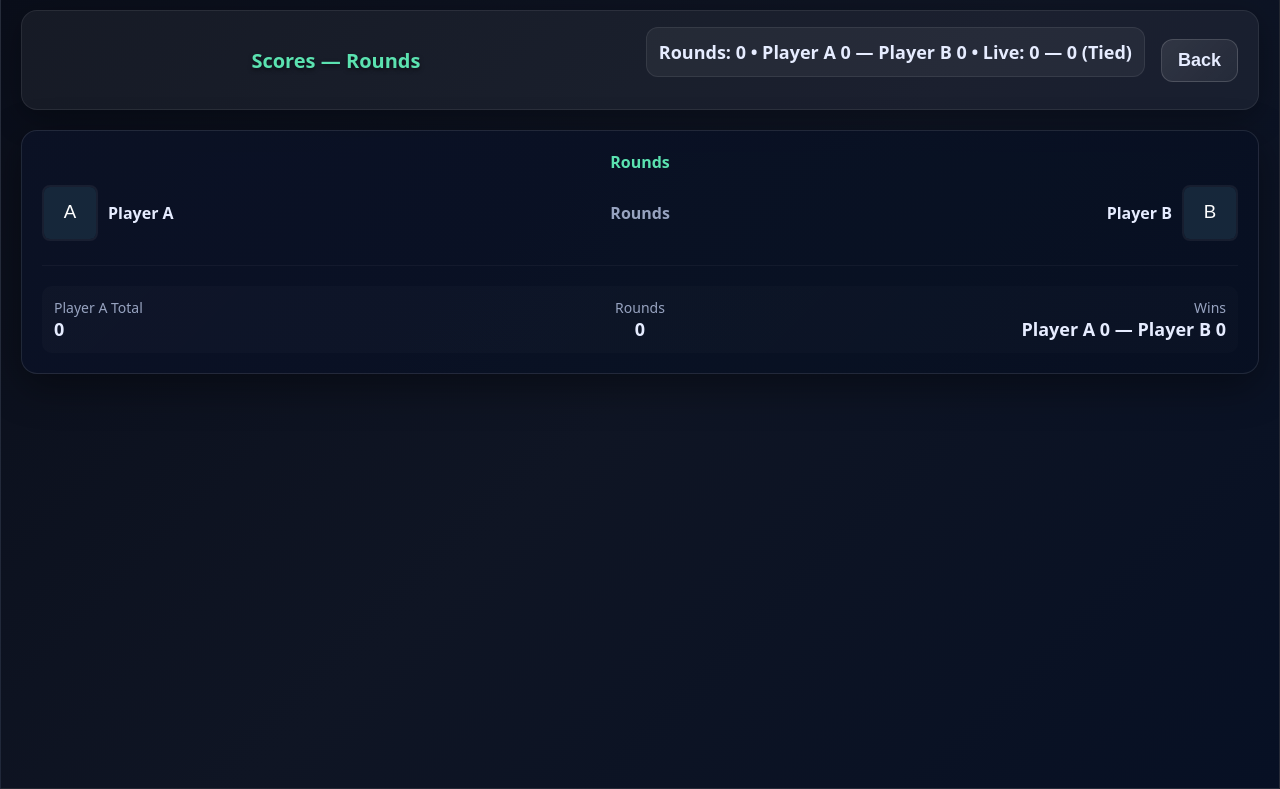
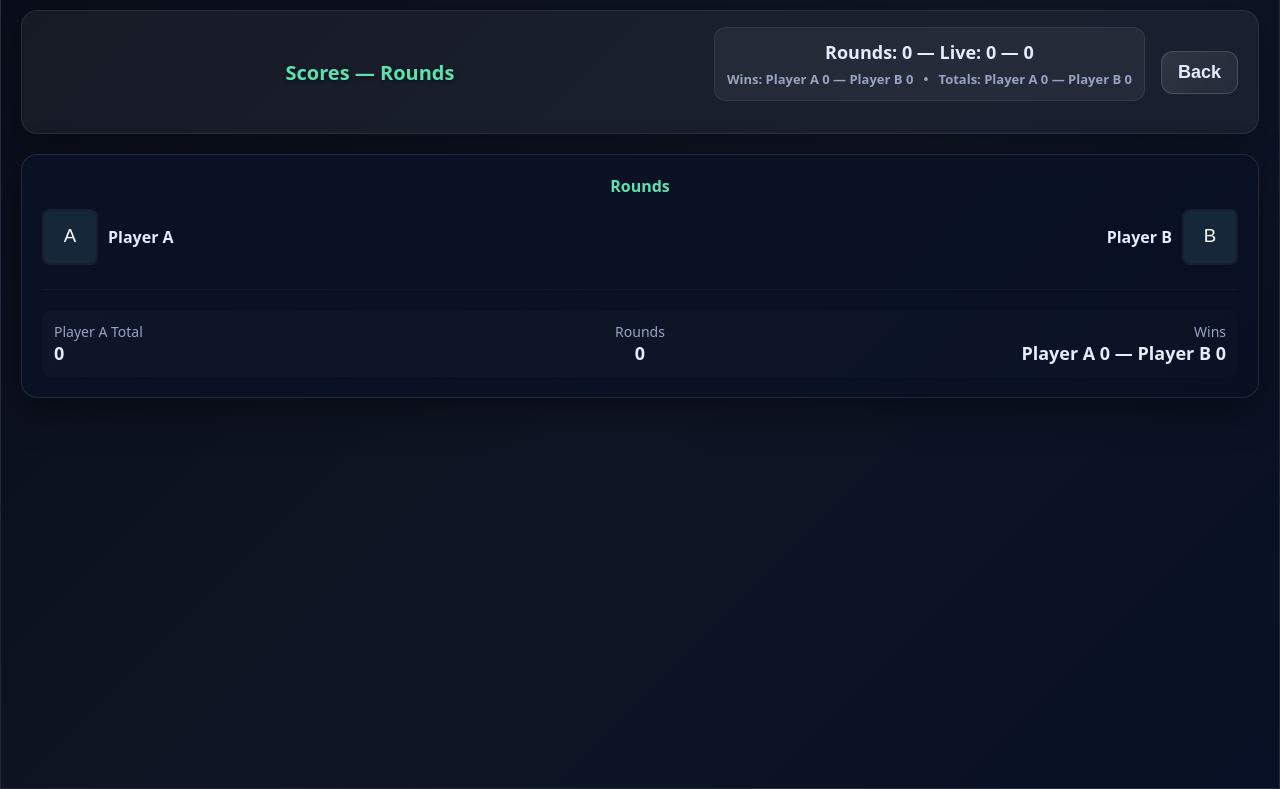
Before and after one commit to BenWassa/punchbuggy, a plain HTML site: page index.html in a window 1280 px wide. Both pictures are taken after a click on the button "🏆 Scores". Shown: the part 302-1091 px from the top of the page. Drawn offline with Linux system fonts and the light colour scheme.

Commit message:
Update leaderboard summary display and improve header layout

```diff
--- a/index.html
+++ b/index.html
@@ -147,7 +147,8 @@
     box-shadow: 0 12px 40px rgba(0,0,0,0.4); transition: transform 0.2s ease;
   }
   .leaderboard-col:hover{ transform: translateY(-2px); }
-  .leaderboard-col h4{ margin:0 0 12px 0; font-size:16px; color:var(--accent); text-align:center; font-weight:700; }
+  .leaderboard-col h4{ margin:0 0 12px 0; font-size:16px; color:var(--accent); text-align:center; font-weight:700; display:block; width:100%; }
+  .leaderboard-col { text-align:center }
   .tokens-full{ display:flex; flex-wrap:wrap; gap:12px; justify-content:center }
   .token.full{
     width:48px; height:48px; border-radius:8px; display:inline-grid; place-items:center; font-size:16px; font-weight:800;
@@ -259,7 +260,7 @@
             <img id="headerAvatarA" src="" style="width:56px;height:56px;border-radius:8px;object-fit:cover;border:2px solid rgba(255,255,255,0.06)" alt="A">
             <div style="font-weight:800" id="headerNameA">Player A</div>
           </div>
-          <div style="text-align:center;color:var(--muted);font-weight:700">Rounds</div>
+          <!-- center is intentionally empty; H4 above is the 'Rounds' label -->
           <div style="text-align:right;display:flex;gap:10px;align-items:center;justify-content:flex-end">
             <div style="font-weight:800" id="headerNameB">Player B</div>
             <img id="headerAvatarB" src="" style="width:56px;height:56px;border-radius:8px;object-fit:cover;border:2px solid rgba(255,255,255,0.06)" alt="B">
@@ -431,7 +432,7 @@
         totals.appendChild(totalsRow);
       }
       // update summary now that totals are available
-      $('#leaderboardSummary').textContent = `Rounds: ${rounds.length} • ${state.players.A.name} ${winsA} — ${state.players.B.name} ${winsB} • Live: ${currentScore} (${leader})`;
+  $('#leaderboardSummary').innerHTML = `<div style="font-weight:700">Rounds: ${rounds.length} — Live: ${currentScore}</div><div style="font-size:13px;color:var(--muted);margin-top:6px">Wins: ${state.players.A.name} ${winsA} — ${state.players.B.name} ${winsB} &nbsp; • &nbsp; Totals: ${state.players.A.name} ${totalA} — ${state.players.B.name} ${totalB}</div>`;
 
   // header avatars/names (keep in sync)
   if($('#headerAvatarA')) $('#headerAvatarA').src = state.players.A.avatar || $('#avatarA').src;
```
